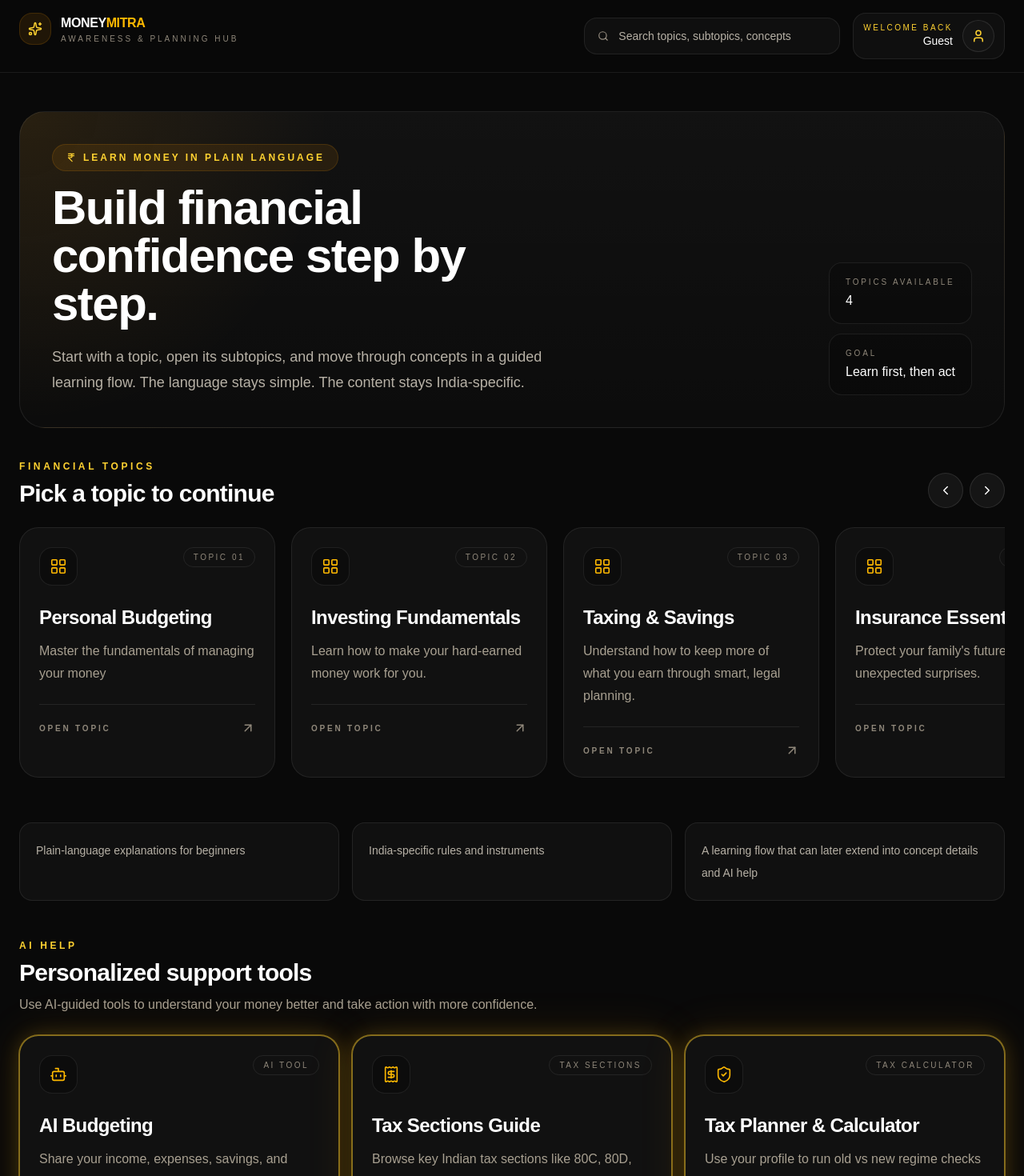
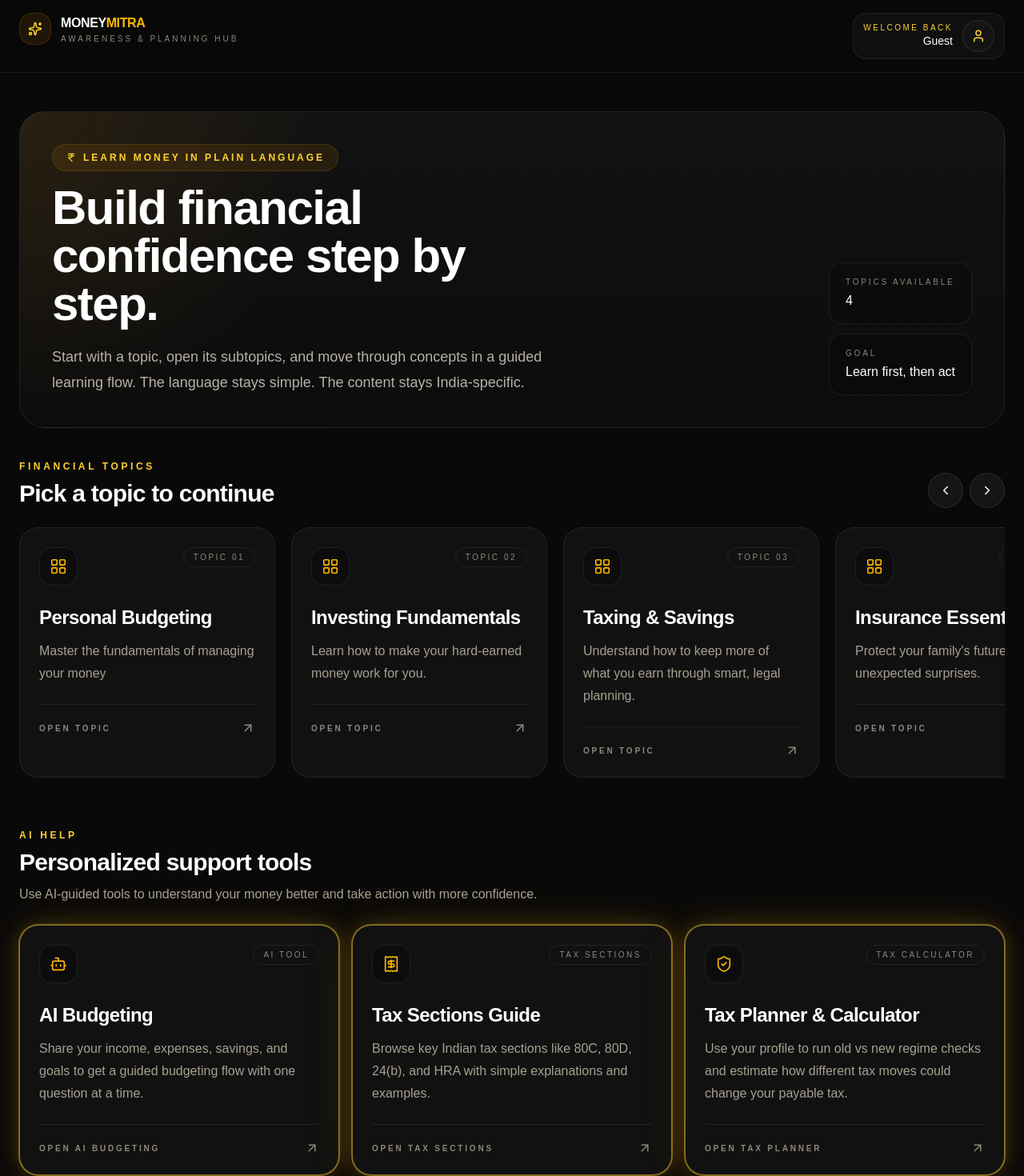
Before and after one commit to Sparsh-Verencar/moneymitra, a Next.js app: page /home in a window 1280 px wide. Shown: the top 1470 px of the page at 80% size. Built offline with nearby package versions, Linux system fonts and the light colour scheme; no server answers.

Commit message:
removed useless homepage components

```diff
--- a/app/(dashboard)/home/page.tsx
+++ b/app/(dashboard)/home/page.tsx
@@ -121,12 +121,6 @@ const HomePage = () => {
           </button>
 
           <div className="flex w-full flex-col gap-3 md:w-auto md:flex-row md:items-center md:gap-4">
-            <div className="flex items-center gap-3 rounded-2xl border border-white/8 bg-white/3 px-4 py-3 md:w-[320px]">
-              <Search size={14} className="shrink-0 text-[#9a9184]" />
-              <span className="truncate text-sm text-[#b7b1a6]">
-                Search topics, subtopics, concepts
-              </span>
-            </div>
 
             <div className="flex items-center justify-between gap-3 rounded-2xl border border-white/8 bg-white/3 px-3 py-2 md:justify-start">
               <div className="text-right leading-tight">
@@ -246,21 +240,6 @@ const HomePage = () => {
               </article>
             ))}
           </div>
-        </section>
-
-        <section className="mt-10 grid gap-4 md:grid-cols-3">
-          {[
-            'Plain-language explanations for beginners',
-            'India-specific rules and instruments',
-            'A learning flow that can later extend into concept details and AI help',
-          ].map((text) => (
-            <div
-              key={text}
-              className="rounded-2xl border border-white/8 bg-white/3 p-5 text-sm leading-7 text-[#b7b1a6]"
-            >
-              {text}
-            </div>
-          ))}
         </section>
 
           <section className="mt-12">
```
Also changed, not shown: lib/data/financialTopics.ts (added).
